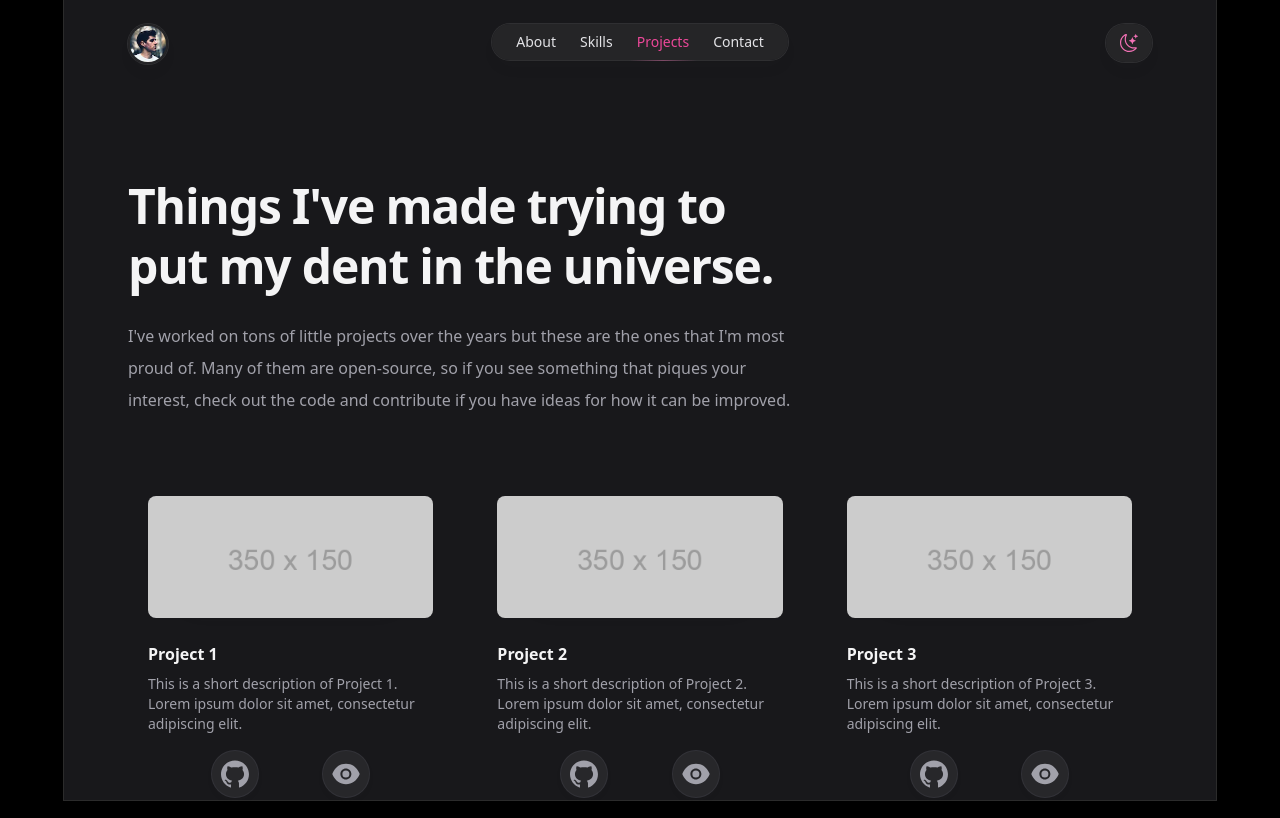
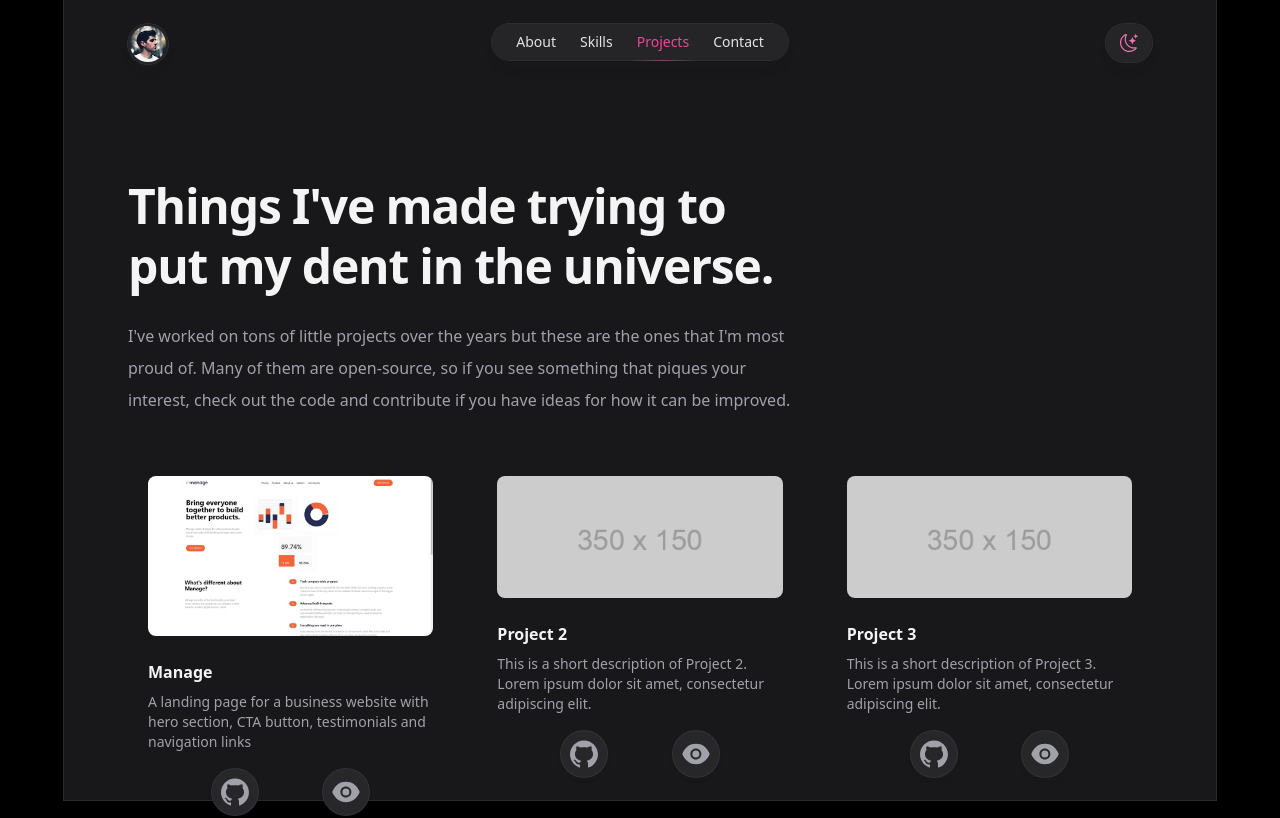
Before and after one commit to RinKhimera/project-eva-4.0, a Next.js app: page /projects in a window 1280 px wide. Shown: the top 818 px of the page. Built offline with nearby package versions, Linux system fonts and the light colour scheme.

Commit message:
1st project added

```diff
--- a/pages/projects.tsx
+++ b/pages/projects.tsx
@@ -14,13 +14,13 @@ const HomeMenu = () => {
 
   const projects = [
     {
-      name: "Project 1",
-      imageSrc: "/projects/350x150.png",
+      name: "Manage",
+      imageSrc: "/projects/project1.jpg",
       imageAlt: "Project Image",
       description:
-        "This is a short description of Project 1. Lorem ipsum dolor sit amet, consectetur adipiscing elit.",
-      demoLink: "#",
-      githubLink: "#",
+        "A landing page for a business website with hero section, CTA button, testimonials and navigation links",
+      demoLink: "https://rinkhimera.github.io/manage-landing-page/",
+      githubLink: "https://github.com/RinKhimera/manage-landing-page",
     },
     {
       name: "Project 2",
@@ -111,13 +111,13 @@ const HomeMenu = () => {
                             key={project.name}
                             className="group relative flex flex-col items-start p-5 rounded-2xl transition hover:bg-zinc-50 dark:hover:bg-zinc-800/50"
                           >
-                            <div className="relative mt-5 z-10 flex items-center justify-center rounded-full bg-white shadow-md shadow-zinc-800/5 ring-1 ring-zinc-900/5 dark:bg-zinc-800 dark:ring-0">
+                            <div>
                               <Image
                                 className="rounded-lg"
                                 src={project.imageSrc}
                                 alt={project.imageAlt}
-                                width={350}
-                                height={150}
+                                width={1920}
+                                height={1080}
                               />
                             </div>
                             <h2 className="mt-6 text-base font-semibold text-zinc-800 dark:text-zinc-100">
--- a/pages/skills.tsx
+++ b/pages/skills.tsx
@@ -6,7 +6,6 @@ import javascript from "../public/assets/javascript.svg";
 import typescript from "../public/assets/typescript.svg";
 import react from "../public/assets/react.svg";
 import redux from "../public/assets/redux.svg";
-import next from "../public/assets/next.svg";
 import tailwindcss from "../public/assets/tailwindcss.svg";
 import bootstrap from "../public/assets/bootstrap.svg";
 import sass from "../public/assets/sass.svg";
@@ -19,7 +18,7 @@ import adobexd from "../public/assets/adobexd.svg";
 import figma from "../public/assets/figma.svg";
 import { useSelector } from "react-redux";
 import { RootState } from "./store";
-import { SiExpress, SiNextdotjs } from "react-icons/si";
+import { SiExpress, SiNextdotjs, SiPrisma } from "react-icons/si";
 
 const Projects = () => {
   const isDarkMode = useSelector(
@@ -28,49 +27,49 @@ const Projects = () => {
 
   const frontendIcons = [
     {
-      href: "#",
+      href: "https://www.javascript.com/",
       icon: <Image src={javascript} alt={""} className="w-7 h-7" />,
       name: "JavaScript",
     },
     {
-      href: "#",
+      href: "https://www.typescriptlang.org/",
       icon: <Image src={typescript} alt={""} className="w-7 h-7" />,
       name: "TypeScript",
     },
     {
-      href: "#",
+      href: "https://react.dev/",
       icon: <Image src={react} alt={""} className="w-8 h-8" />,
       name: "React",
     },
     {
-      href: "#",
+      href: "https://redux.js.org/",
       icon: <Image src={redux} alt={""} className="w-8 h-8" />,
       name: "Redux",
     },
     {
-      href: "#",
+      href: "https://nextjs.org/",
       icon: (
         <SiNextdotjs className="w-9 h-9 text-zinc-600 dark:text-zinc-400" />
       ),
       name: "Next.js",
     },
     {
-      href: "#",
+      href: "https://tailwindcss.com/",
       icon: <Image src={tailwindcss} alt={""} className="w-8 h-8" />,
       name: "TailwindCSS",
     },
     {
-      href: "#",
+      href: "https://getbootstrap.com/",
       icon: <Image src={bootstrap} alt={""} className="w-9 h-9" />,
       name: "Bootstrap",
     },
     {
-      href: "#",
+      href: "https://sass-lang.com/",
       icon: <Image src={sass} alt={""} className="w-9 h-9" />,
       name: "Sass",
     },
     {
-      href: "#",
+      href: "https://d3js.org/",
       icon: <Image src={d3} alt={""} className="w-8 h-8" />,
       name: "D3.js",
     },
@@ -78,40 +77,45 @@ const Projects = () => {
 
   const backendIcons = [
     {
-      href: "#",
+      href: "https://nodejs.org/en",
       icon: <Image src={node} alt={""} className="w-8 h-8" />,
       name: "Node.js",
     },
     {
-      href: "#",
+      href: "https://expressjs.com/",
       icon: <SiExpress className="w-9 h-9 text-zinc-600 dark:text-zinc-400" />,
       name: "Express.js",
     },
     {
-      href: "#",
+      href: "https://www.mongodb.com/",
       icon: <Image src={mongodb} alt={""} className="w-10 h-10" />,
       name: "MongoDB",
     },
     {
-      href: "#",
+      href: "https://www.postgresql.org/",
       icon: <Image src={postgresql} alt={""} className="w-8 h-8" />,
       name: "PostgreSQL",
     },
     {
-      href: "#",
+      href: "https://graphql.org/",
       icon: <Image src={graphql} alt={""} className="w-8 h-8" />,
       name: "GraphQL",
+    },
+    {
+      href: "https://www.prisma.io/",
+      icon: <SiPrisma className="w-8 h-8 text-zinc-600 dark:text-zinc-400" />,
+      name: "Prisma",
     },
   ];
 
   const designIcons = [
     {
-      href: "#",
+      href: "https://www.figma.com/",
       icon: <Image src={figma} alt={""} className="w-8 h-8" />,
       name: "Figma",
     },
     {
-      href: "#",
+      href: "https://helpx.adobe.com/xd/get-started.html",
       icon: <Image src={adobexd} alt={""} className="w-8 h-8" />,
       name: "AdobeXD",
     },
```
Also changed, not shown: public/projects/project1.jpg (added).
